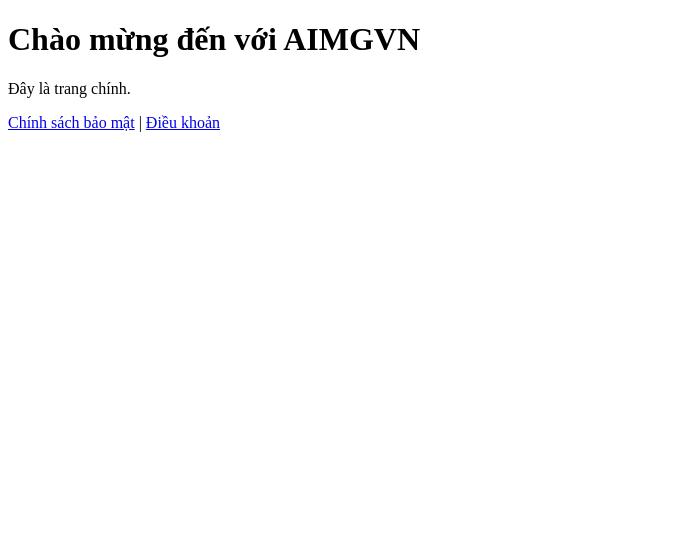
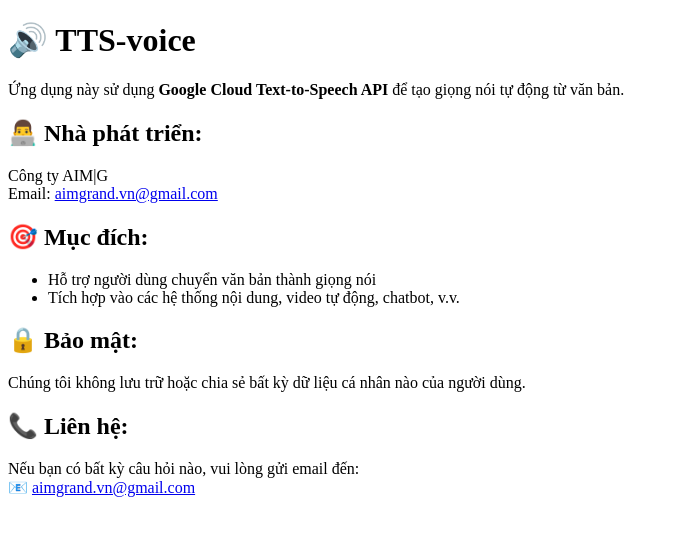
Before and after one commit to etcgroupda1-art/html-basic-policy, a plain HTML site: page index.html in a window 1280 px wide. Shown: the whole page, without its empty margins (0-679 px from the left). Drawn offline with Linux system fonts and the light colour scheme.

Commit message:
Update index.html

```diff
--- a/index.html
+++ b/index.html
@@ -1,13 +1,28 @@
 <!DOCTYPE html>
-<html>
-  <head>
-    <meta charset="UTF-8" />
-    <title>Trang Chính</title>
-  </head>
-  <body>
-    <h1>Chào mừng đến với AIMGVN</h1>
-    <p>Đây là trang chính.</p>
-    <a href="privacy.html">Chính sách bảo mật</a> |
-    <a href="terms.html">Điều khoản</a>
-  </body>
+<html lang="vi">
+<head>
+  <meta charset="UTF-8">
+  <title>Trang chủ - TTS Voice</title>
+</head>
+<body>
+  <h1>🔊 TTS-voice</h1>
+  <p>Ứng dụng này sử dụng <strong>Google Cloud Text-to-Speech API</strong> để tạo giọng nói tự động từ văn bản.</p>
+
+  <h2>👨‍💻 Nhà phát triển:</h2>
+  <p>Công ty AIM|G<br>
+  Email: <a href="mailto:aimgrand.vn@gmail.com">aimgrand.vn@gmail.com</a></p>
+
+  <h2>🎯 Mục đích:</h2>
+  <ul>
+    <li>Hỗ trợ người dùng chuyển văn bản thành giọng nói</li>
+    <li>Tích hợp vào các hệ thống nội dung, video tự động, chatbot, v.v.</li>
+  </ul>
+
+  <h2>🔒 Bảo mật:</h2>
+  <p>Chúng tôi không lưu trữ hoặc chia sẻ bất kỳ dữ liệu cá nhân nào của người dùng.</p>
+
+  <h2>📞 Liên hệ:</h2>
+  <p>Nếu bạn có bất kỳ câu hỏi nào, vui lòng gửi email đến:<br>
+  📧 <a href="mailto:aimgrand.vn@gmail.com">aimgrand.vn@gmail.com</a></p>
+</body>
 </html>
```
